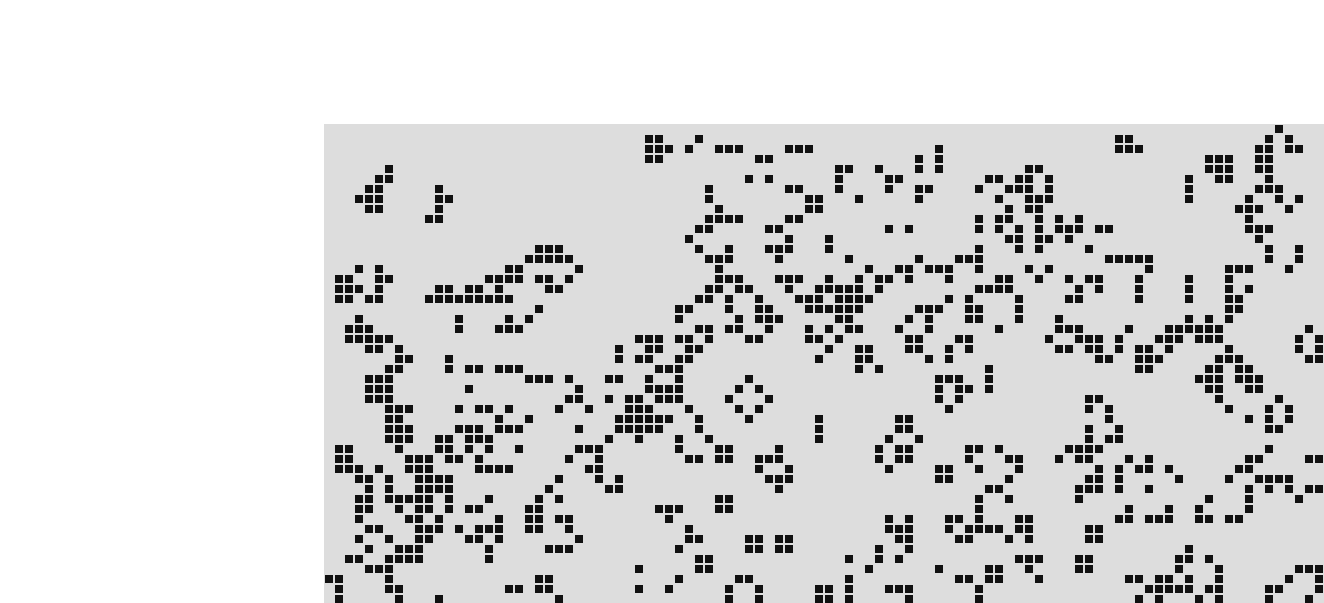
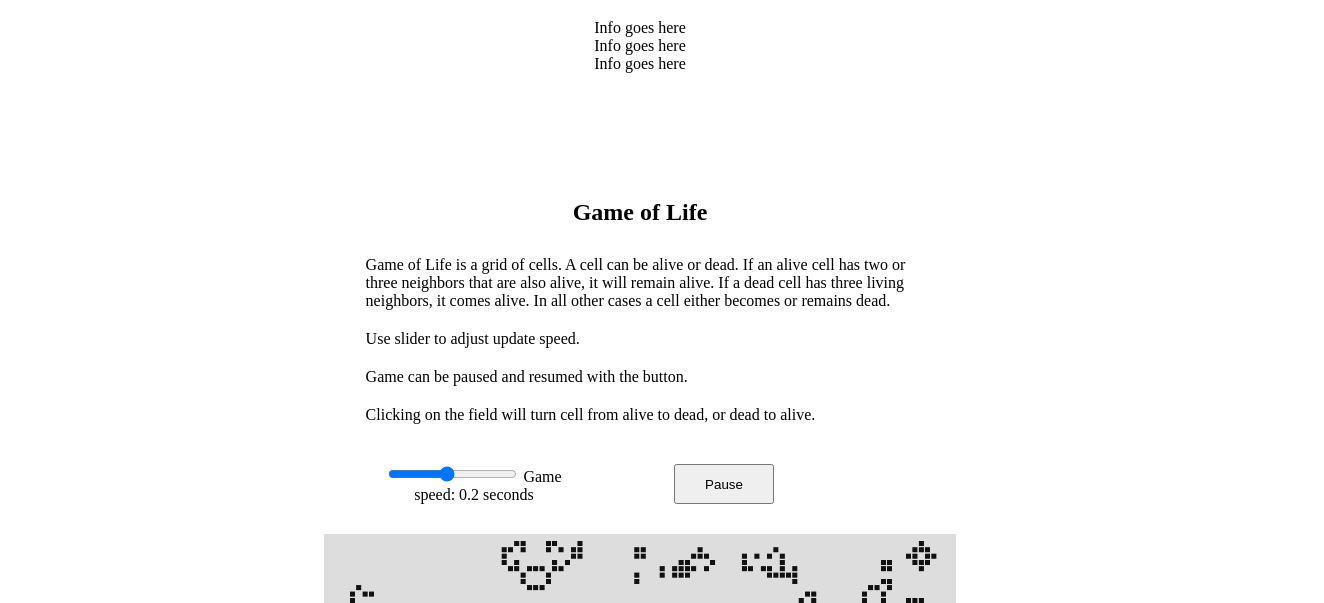
Before and after one commit to ErikRichardS/ErikRichardS.github.io, a plain HTML site: page index.html in a window 1280 px wide. Shown: the part 166-769 px from the top of the page, 1324 px wide, since content can reach past the window. Drawn offline with Linux system fonts and the light colour scheme.

Commit message:
More functional Game of Life
Added a pause and play button that can stop and start the game when pressed.

Fixed the slider to show information more consistently.

Added some text on how the game works.

```diff
--- a/index.html
+++ b/index.html
@@ -7,12 +7,49 @@
 <body onload="initiate_game()">
 <div class="center">
 	<h1 id="headline">Erik Richard Svensson</h1>
+	<div id="info-coord">Info goes here</div>
+	<div id="info-corn">Info goes here</div>
+	<div id="info-misc">Info goes here</div>
 </div>
 
 <div class="center">
+	<div>
+		<h2>Game of Life</h2>
+		<div class="instruction-box">
+			<div class="instruction-text">
+				Game of Life is a grid of cells. A cell can be alive or dead. If an alive cell has two or three neighbors that are also alive, it will remain alive. If a dead cell has three living neighbors, it comes alive. In all other cases a cell either becomes or remains dead.
+			</div>
+			<div class="instruction-text">
+				Use slider to adjust update speed.
+			</div>
+			<div class="instruction-text">
+				Game can be paused and resumed with the button.
+			</div>
+			<div class="instruction-text">
+				Clicking on the field will turn cell from alive to dead, or dead to alive.
+			</div>
+		</div>
+
+	</div>
+
+
+	<div class="control-panel">
+		<div class="control">
+			<input type="range" id="interval" min="10" max="100" value="50" step="1">
+			<label for="interval" id="interval-label">Game Speed: </label>
+		</div>
+
+		<div class="control">
+			<button onclick="pause_start(this)">Pause</button>
+		</div>
+
+	</div>
+
 	<canvas id="gameOfLife" width="1000" height="1000"></canvas>
 </div>
 
 
+
+
 </body>
 </html>
--- a/scripts.js
+++ b/scripts.js
@@ -1,7 +1,11 @@
 
 var map_field;
-var map_size = 100;
+const map_size = 100;
+const cell_size = 10;
 
+var interval;
+
+var locked = false;
 
 function initiate_game(){
 	map_field = [];
@@ -22,7 +26,54 @@ function initiate_game(){
 		}
 		string_map += "\n";
 	}
+
+	var canvas = document.getElementById("gameOfLife");
+
+	canvas.addEventListener("click", function(e) {
+		getCanvasPosition(canvas, e);
+	});
+
+
+	time_seconds = get_interval_time();
+	document.getElementById("interval-label").innerHTML = "Game speed: "+ time_seconds + " seconds";
+	start_interval(time_seconds);
+
+	var slide = document.getElementById("interval");
+	slide.onchange = function() {
+
+		time_seconds = get_interval_time();
+		document.getElementById("interval-label").innerHTML = "Game speed: "+ time_seconds + " seconds";
+
+		if (interval) {
+			clearInterval(interval);
+			start_interval(time_seconds);
+		}
+	}
+
+
 }
+
+function getCanvasPosition(canvas, event) {
+	while(locked);
+	locked = true;
+
+	var rect = canvas.getBoundingClientRect();
+	var top = rect.top;
+	var left = rect.left;
+
+	var x = Math.floor( (event.clientX - rect.left) / rect.width * canvas.width / map_size * cell_size );
+	var y = Math.floor( (event.clientY - rect.top) / rect.height * canvas.height / map_size * cell_size );
+
+	map_field[x][y] = !map_field[x][y];
+	draw();
+
+	document.getElementById("info-coord").innerHTML = "x: "+x+" y: "+y;
+	//document.getElementById("info-corn").innerHTML = "top: "+top+" bot: "+left
+
+	//document.getElementById("info-misc").innerHTML = "width: "+canvas.width;
+	locked = false;
+}
+
 
 
 function draw() {
@@ -36,7 +87,7 @@ function draw() {
 
 			if (map_field[x][y]) {
 				ctx.beginPath();
-				ctx.rect(x*10 + 1, y*10 + 1, 8, 8);
+				ctx.rect(x*cell_size + 1, y*cell_size + 1, 8, 8);
 				ctx.fillStyle = "#111";
 				ctx.fill();
 				ctx.closePath();
@@ -47,6 +98,9 @@ function draw() {
 }
 
 function update() {
+	while(locked);
+	locked = true;
+
 	var changes = [];
 
 	for (let x = 0; x < map_size; ++x) {
@@ -82,6 +136,7 @@ function update() {
 	}
 
 	draw();
+	locked = false;
 }
 
 
@@ -97,4 +152,24 @@ function check_alive(x, y) {
 	return false;
 }
 
-setInterval( update, 500 );
+function pause_start(button) {
+	if (interval) {
+		clearInterval(interval);
+		interval = null;
+		button.innerHTML = "Play";
+	}
+	else {
+
+		start_interval( get_interval_time() );
+		button.innerHTML = "Pause";
+	}
+}
+
+function get_interval_time(){
+	var slider_value = document.getElementById("interval").value;
+	return Math.round( (1000 / slider_value) ) / 100;
+}
+
+function start_interval(time_seconds){
+	interval = setInterval( update, time_seconds * 1000 );
+}
--- a/style.css
+++ b/style.css
@@ -6,8 +6,36 @@ body{
 canvas {
 	background: #ddd;
 	border-color: coral;
+	width: 100%;
+	height: width;
 }
 
+
+button {
+	#border-style: solid;
+	width: 100px;
+	height: 40px;
+}
+
+.instruction-box {
+
+	padding-left: 5%;
+	padding-right: 5%;
+}
+
+
+.instruction-text {
+	text-align: left;
+	padding: 10px;
+}
+
+.control {
+	float: left;
+	margin-left: 50px;
+	margin-top: 30px;
+	margin-bottom: 30px;
+	width: 200px;
+}
 
 .center{
 	width: 50%;
```
